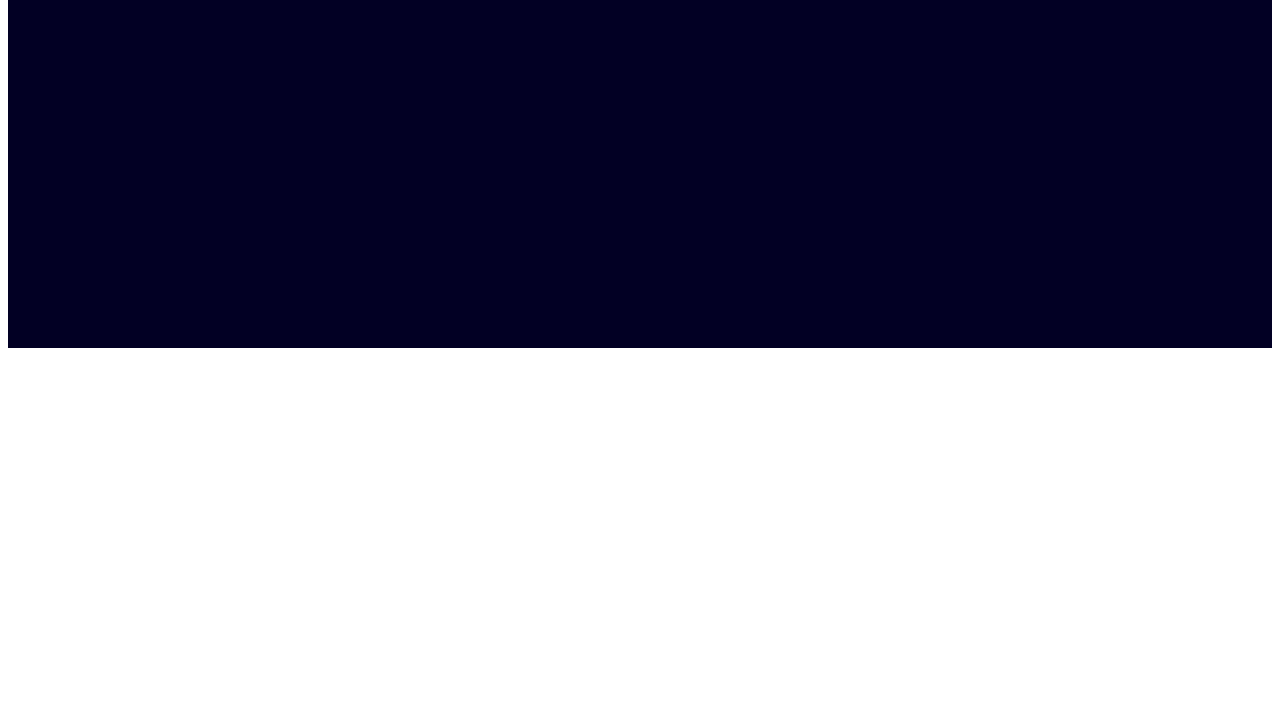
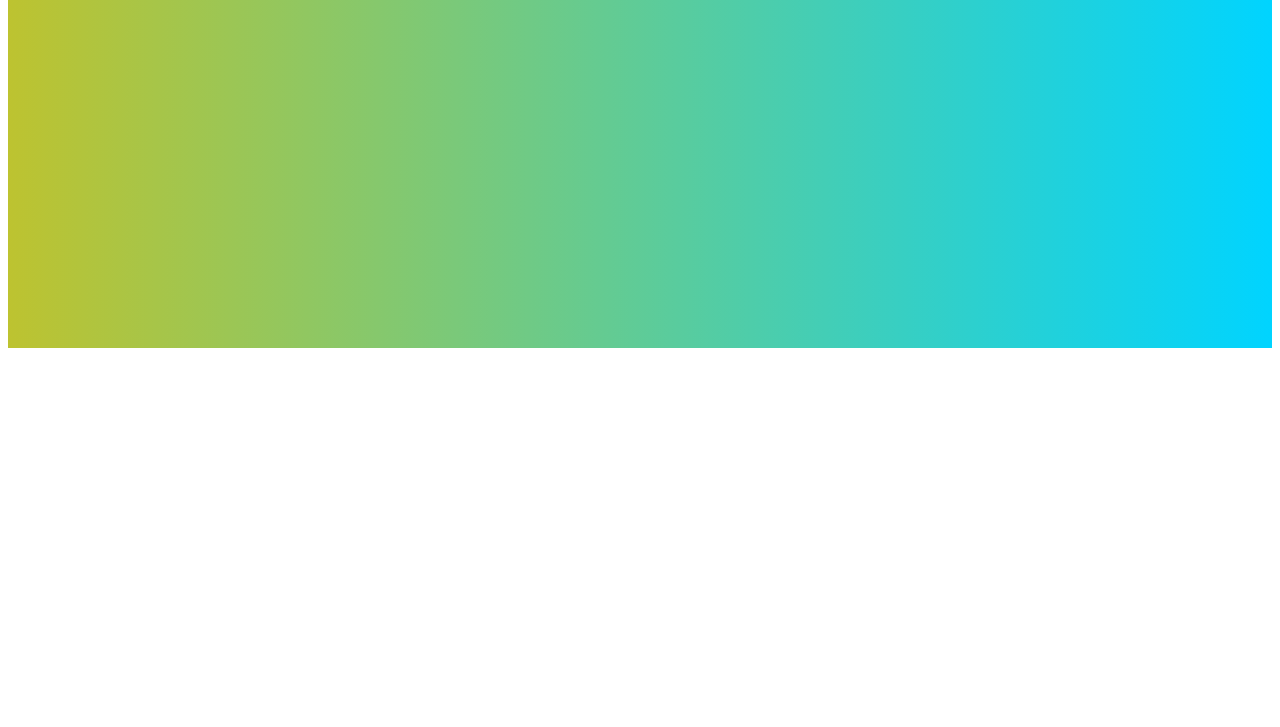
Before and after one commit to gzrunner/Day-13, a plain HTML site: page Gradient/index.html in a window 1280 px wide. Shown: the part 73-800 px from the top of the page. Drawn offline with Linux system fonts and the light colour scheme.

Commit message:
linear-gradient had a space

```diff
--- a/Gradient/index.html
+++ b/Gradient/index.html
@@ -12,7 +12,7 @@
 
         div{
             background: rgb(2,0,36);
-            background:  (90deg,rgba(2,0,36,1)0% ,rgba(189, 195, 48,1)
+            background: linear-gradient(90deg,rgba(2,0,36,1)0% ,rgba(189, 195, 48,1)
             0%, rgba(0,212,255,1) 100%);
             height: 400px;
    }
```
